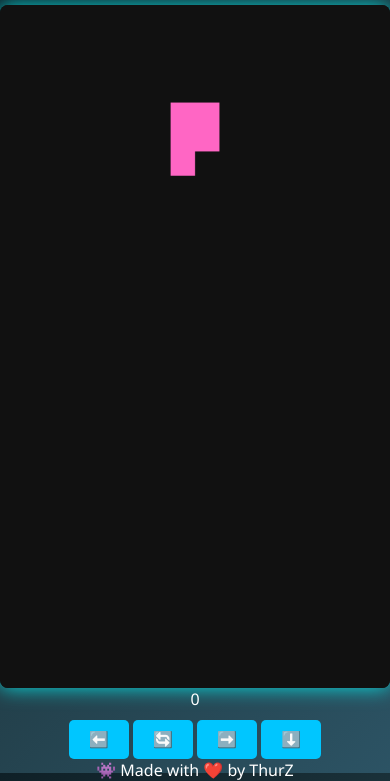
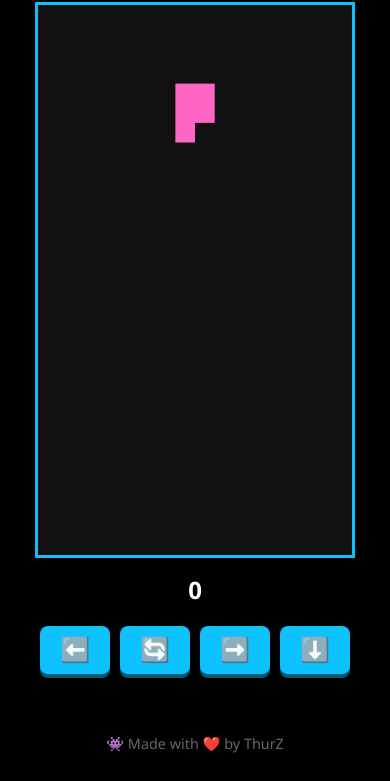
Before and after one commit to dozz12/thurz-block, a plain HTML site: page index.html in a window 390 px wide. Shown: the part 71-852 px from the top of the page. Drawn offline with Linux system fonts and the light colour scheme.

Commit message:
Update style.css

```diff
--- a/style.css
+++ b/style.css
@@ -1,90 +1,74 @@
-body {
-  background: linear-gradient(135deg, #0f2027, #203a43, #2c5364);
-  font-family: 'Segoe UI', sans-serif;
-  display: flex;
-  justify-content: center;
-  align-items: center;
-  height: 100vh;
-  color: white;
+* {
+  box-sizing: border-box;
   margin: 0;
-  flex-direction: column;
+  padding: 0;
 }
 
-.container {
-  text-align: center;
-  padding: 10px;
+body {
+  background-color: #000;
+  color: #fff;
+  font-family: 'Segoe UI', Tahoma, Geneva, Verdana, sans-serif;
+  display: flex;
+  flex-direction: column;
+  align-items: center;
+  justify-content: flex-start;
+  min-height: 100vh;
+  padding: 20px;
 }
 
 h1 {
-  font-size: 2.5em;
   margin-bottom: 10px;
-  text-shadow: 2px 2px #000;
+  font-size: 2em;
+  color: #0DC2FF;
+  text-shadow: 0 0 10px #0DC2FF;
 }
 
 canvas {
+  border: 3px solid #0DC2FF;
   background: #111;
-  box-shadow: 0 0 20px rgba(0, 255, 255, 0.8);
-  border-radius: 8px;
-  margin-top: 10px;
-  max-width: 100%;
+  width: 100%;
+  max-width: 320px;
   height: auto;
+  touch-action: none;
 }
 
-.info {
+#score {
   margin-top: 15px;
-  font-size: 1.2em;
+  font-size: 1.5em;
+  color: #fff;
+  font-weight: bold;
 }
 
-button {
-  margin-top: 10px;
-  padding: 10px 20px;
-  font-size: 1em;
-  border: none;
-  background: #00c6ff;
-  color: white;
-  cursor: pointer;
-  border-radius: 5px;
-  transition: background 0.3s;
+#mobile-controls {
+  display: none;
+  margin-top: 20px;
+  display: flex;
+  flex-wrap: wrap;
+  gap: 10px;
+  justify-content: center;
 }
 
-button:hover {
-  background: #0072ff;
+#mobile-controls button {
+  font-size: 24px;
+  padding: 10px 20px;
+  border: none;
+  border-radius: 8px;
+  background-color: #0DC2FF;
+  color: #000;
+  font-weight: bold;
+  cursor: pointer;
+  box-shadow: 0 4px #055c73;
+  transition: 0.1s;
 }
 
-.controls {
-  margin-top: 15px;
-  display: none;
+#mobile-controls button:active {
+  transform: translateY(2px);
+  box-shadow: 0 2px #055c73;
 }
 
-@media (max-width: 600px) {
-  canvas {
-    width: 100%;
-    height: auto;
-  }
-
-  h1 {
-    font-size: 2em;
-  }
-
-  .controls {
-    display: flex;
-    justify-content: space-around;
-    flex-wrap: wrap;
-  }
-
-  .controls button {
-    background: #00c6ff;
-    border: none;
-    padding: 15px 20px;
-    font-size: 1.5em;
-    margin: 5px;
-    border-radius: 8px;
-    color: white;
-    flex: 1 1 40%;
-    box-shadow: 0 4px 6px rgba(0,0,0,0.3);
-  }
-
-  .controls button:active {
-    background: #0072ff;
-  }
+.footer {
+  margin-top: auto;
+  font-size: 0.9em;
+  color: #666;
+  padding-top: 20px;
 }
```
